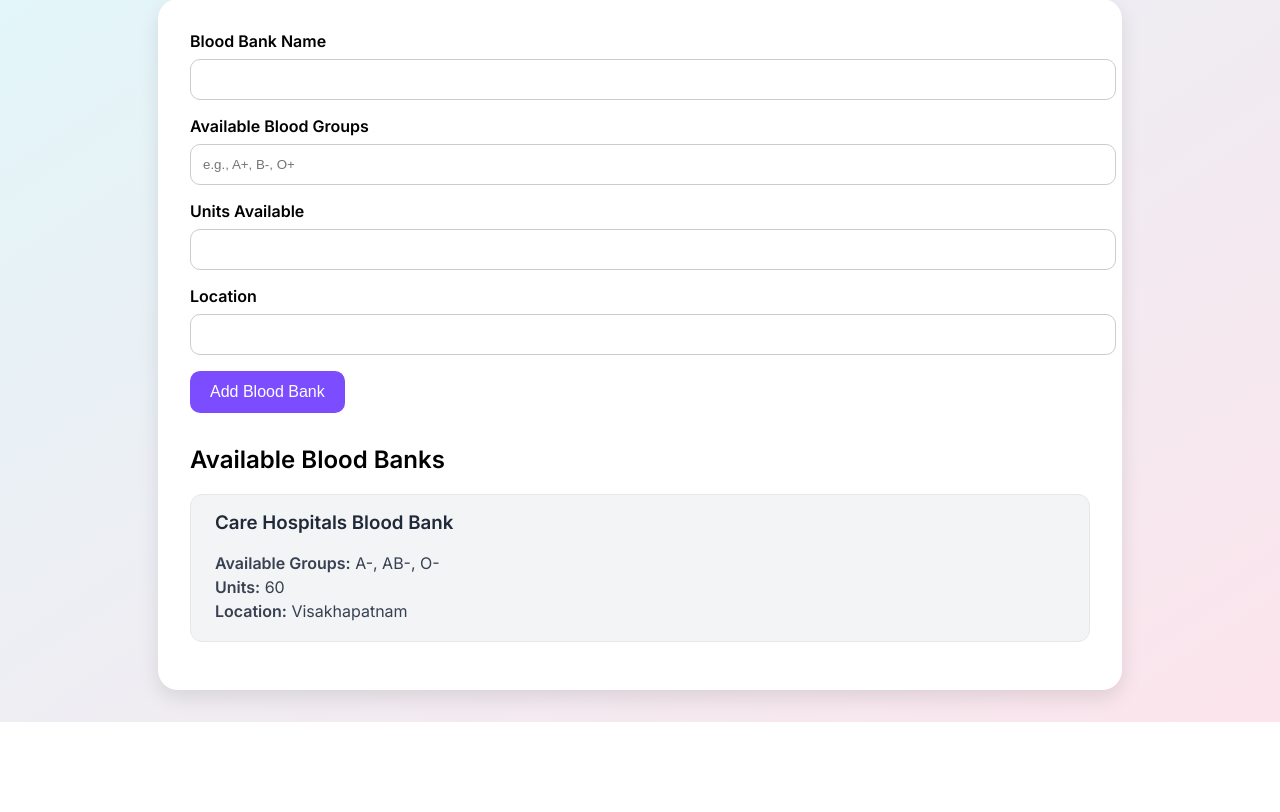
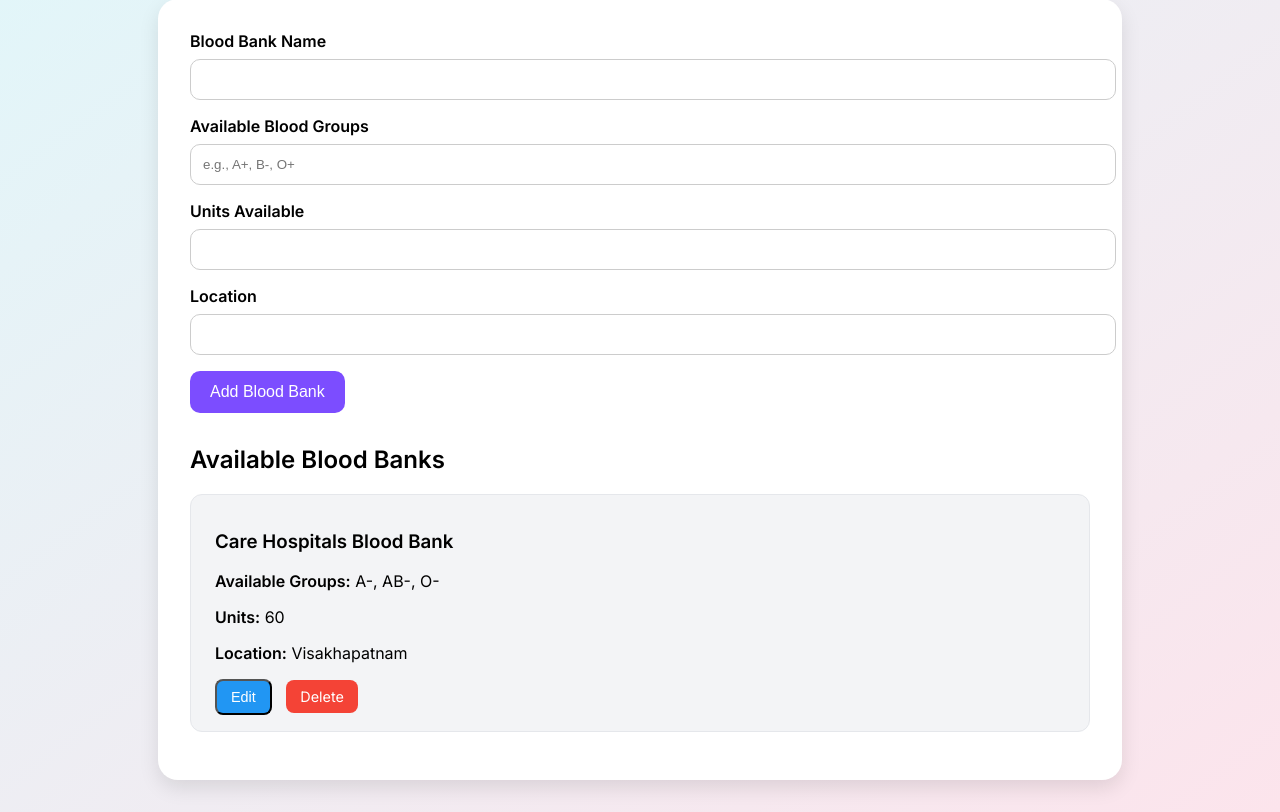
Before and after one commit to Udaykumar1677/bloodsource, a Flask app: page /blood_banks in a window 1280 px wide. Shown: the part 136-948 px from the top of the page. Before the commit the page ends 858 px from the top, so only its background shows below. Run offline with Flask 3, Linux system fonts and the light colour scheme; data comes from the database, SQL or seed files in the repository; both versions use the stored data as it was after the commit.

Commit message:
Added update and delete options for blood banks page

```diff
--- a/app.py
+++ b/app.py
@@ -1,4 +1,4 @@
-from flask import Flask, render_template, request, redirect
+from flask import Flask, render_template, request, redirect, jsonify
 import sqlite3
 import os
 
@@ -85,7 +85,7 @@ def register_donor():
         return redirect('/view_donors')
     return render_template('register_donor.html')
 
-# View Donors
+# ✅ View Donors
 @app.route('/view_donors')
 def view_donors():
     conn = get_db_connection()
@@ -94,7 +94,6 @@ def view_donors():
     donors = cursor.fetchall()
     conn.close()
     return render_template('view_donors.html', donors=donors)
-
 
 # ✅ Request Blood
 @app.route('/request_blood', methods=['GET', 'POST'])
@@ -153,6 +152,31 @@ def blood_banks():
 
     return render_template('blood_banks.html', banks=banks)
 
+# ✅ Update Blood Bank (for inline editing)
+@app.route('/update_bank/<int:id>', methods=['POST'])
+def update_bank(id):
+    data = request.get_json()
+    conn = get_db_connection()
+    cursor = conn.cursor()
+    cursor.execute('''
+        UPDATE blood_banks
+        SET name = ?, available_groups = ?, units = ?, location = ?
+        WHERE id = ?
+    ''', (data['name'], data['available_groups'], data['units'], data['location'], id))
+    conn.commit()
+    conn.close()
+    return ('', 204)
+
+# ✅ Delete Blood Bank
+@app.route('/delete_bank/<int:id>')
+def delete_bank(id):
+    conn = get_db_connection()
+    cursor = conn.cursor()
+    cursor.execute("DELETE FROM blood_banks WHERE id = ?", (id,))
+    conn.commit()
+    conn.close()
+    return redirect('/blood_banks')
+
 # ✅ Run app
 if __name__ == '__main__':
     app.run(host='0.0.0.0', port=10000, debug=True)
--- a/templates/blood_banks.html
+++ b/templates/blood_banks.html
@@ -18,12 +18,9 @@
       text-align: center;
       border-bottom-left-radius: 25px;
       border-bottom-right-radius: 25px;
-            box-shadow: 0 4px 12px rgba(0, 0, 0, 0.15);
+      box-shadow: 0 4px 12px rgba(0,0,0,0.15);
     }
-        h1 {
-            margin: 0;
-            font-size: 2rem;
-        }
+    h1 { margin: 0; font-size: 2rem; }
     .container {
       max-width: 900px;
       margin: 2rem auto;
@@ -32,50 +29,37 @@
       border-radius: 20px;
       box-shadow: 0 8px 20px rgba(0,0,0,0.1);
     }
-        .form-group {
-            margin-bottom: 1rem;
-        }
-        label {
-            font-weight: bold;
-            display: block;
-            margin-bottom: 0.5rem;
-        }
+    .form-group { margin-bottom: 1rem; }
+    label { font-weight: bold; display: block; margin-bottom: 0.5rem; }
     input[type="text"] {
-            width: 100%;
-            padding: 0.75rem;
-            border: 1px solid #ccc;
-            border-radius: 10px;
+      width: 100%; padding: 0.75rem; border: 1px solid #ccc; border-radius: 10px;
     }
     .submit-btn {
-            background-color: #7c4dff;
-            color: white;
-            border: none;
-            padding: 12px 20px;
-            border-radius: 10px;
-            font-size: 1rem;
-            cursor: pointer;
+      background-color: #7c4dff; color: white; border: none; padding: 12px 20px;
+      border-radius: 10px; font-size: 1rem; cursor: pointer;
     }
-        .submit-btn:hover {
-            background-color: #651fff;
+    .submit-btn:hover { background-color: #651fff; }
+
+    .bank-list { margin-top: 2rem; }
+    .bank-card {
+      background: #f3f4f6; border: 1px solid #e5e7eb; border-radius: 12px;
+      padding: 1rem 1.5rem; margin-bottom: 1rem;
     }
-        .bank-list {
-            margin-top: 2rem;
+    .bank-card input[type="text"] {
+      width: calc(100% - 1rem); margin: 0.2rem 0;
     }
-        .bank-card {
-            background: #f3f4f6;
-            border: 1px solid #e5e7eb;
-            border-radius: 12px;
-            padding: 1rem 1.5rem;
-            margin-bottom: 1rem;
+    .actions { margin-top: 10px; }
+    .edit-btn, .delete-btn, .save-btn, .cancel-btn {
+      display: inline-block; padding: 8px 14px; border-radius: 8px;
+      color: white; text-decoration: none; margin-right: 10px;
+      font-size: 0.9rem; cursor: pointer;
     }
-        .bank-card h3 {
-            margin-top: 0;
-            color: #1f2937;
-        }
-        .bank-card p {
-            margin: 4px 0;
-            color: #374151;
-        }
+    .edit-btn { background-color: #2196f3; }
+    .edit-btn:hover { background-color: #1976d2; }
+    .delete-btn { background-color: #f44336; }
+    .delete-btn:hover { background-color: #d32f2f; }
+    .save-btn { background-color: #4caf50; }
+    .cancel-btn { background-color: #9e9e9e; }
   </style>
 </head>
 <body>
@@ -108,15 +92,69 @@
   <div class="bank-list">
     <h2>Available Blood Banks</h2>
     {% for bank in banks %}
-            <div class="bank-card">
+    <div class="bank-card" id="bank-{{ bank['id'] }}">
+      <div class="view-mode">
         <h3>{{ bank['name'] }}</h3>
         <p><strong>Available Groups:</strong> {{ bank['available_groups'] }}</p>
         <p><strong>Units:</strong> {{ bank['units'] }}</p>
         <p><strong>Location:</strong> {{ bank['location'] }}</p>
       </div>
+
+      <div class="edit-mode" style="display:none;">
+        <input type="text" name="name" value="{{ bank['name'] }}">
+        <input type="text" name="available_groups" value="{{ bank['available_groups'] }}">
+        <input type="text" name="units" value="{{ bank['units'] }}">
+        <input type="text" name="location" value="{{ bank['location'] }}">
+      </div>
+
+      <div class="actions">
+        <button class="edit-btn" onclick="toggleEdit({{ bank['id'] }})">Edit</button>
+        <button class="save-btn" style="display:none;" onclick="saveEdit({{ bank['id'] }})">Save</button>
+        <button class="cancel-btn" style="display:none;" onclick="cancelEdit({{ bank['id'] }})">Cancel</button>
+        <a href="/delete_bank/{{ bank['id'] }}" class="delete-btn" onclick="return confirm('Are you sure you want to delete this bank?');">Delete</a>
+      </div>
+    </div>
     {% endfor %}
   </div>
 </div>
 
+<script>
+function toggleEdit(id) {
+  const card = document.getElementById(`bank-${id}`);
+  card.querySelector('.view-mode').style.display = 'none';
+  card.querySelector('.edit-mode').style.display = 'block';
+  card.querySelector('.edit-btn').style.display = 'none';
+  card.querySelector('.save-btn').style.display = 'inline-block';
+  card.querySelector('.cancel-btn').style.display = 'inline-block';
+}
+
+function cancelEdit(id) {
+  const card = document.getElementById(`bank-${id}`);
+  card.querySelector('.view-mode').style.display = 'block';
+  card.querySelector('.edit-mode').style.display = 'none';
+  card.querySelector('.edit-btn').style.display = 'inline-block';
+  card.querySelector('.save-btn').style.display = 'none';
+  card.querySelector('.cancel-btn').style.display = 'none';
+}
+
+function saveEdit(id) {
+  const card = document.getElementById(`bank-${id}`);
+  const name = card.querySelector('input[name="name"]').value;
+  const available_groups = card.querySelector('input[name="available_groups"]').value;
+  const units = card.querySelector('input[name="units"]').value;
+  const location = card.querySelector('input[name="location"]').value;
+
+  fetch(`/update_bank/${id}`, {
+    method: 'POST',
+    headers: { 'Content-Type': 'application/json' },
+    body: JSON.stringify({ name, available_groups, units, location })
+  })
+  .then(response => {
+    if (response.ok) location.reload();
+    else alert('Error updating bank');
+  });
+}
+</script>
+
 </body>
 </html>
--- a/templates/index.html
+++ b/templates/index.html
@@ -66,7 +66,7 @@
     </style>
 </head>
 <body>
-    <h1>Welcome to BloodSource</h1>
+    <h1>Welcome to Blood-Donation</h1>
     <p>Your help can save lives. Join us today!</p>
 
     <div class="button-row">
--- a/templates/request_blood.html
+++ b/templates/request_blood.html
@@ -107,7 +107,7 @@
             <input type="text" name="contact" required>
 
             <label for="email">Email:</label>
-            <input type="email" name="email" required>
+            <input type="text" name="email" required>
 
             <label for="location">Location:</label>
             <input type="text" name="location" required>
```
Also changed, not shown: schema.sql (+8 -0 lines), bloodsource.db. Lines whose indentation alone changed are shown as unchanged.
